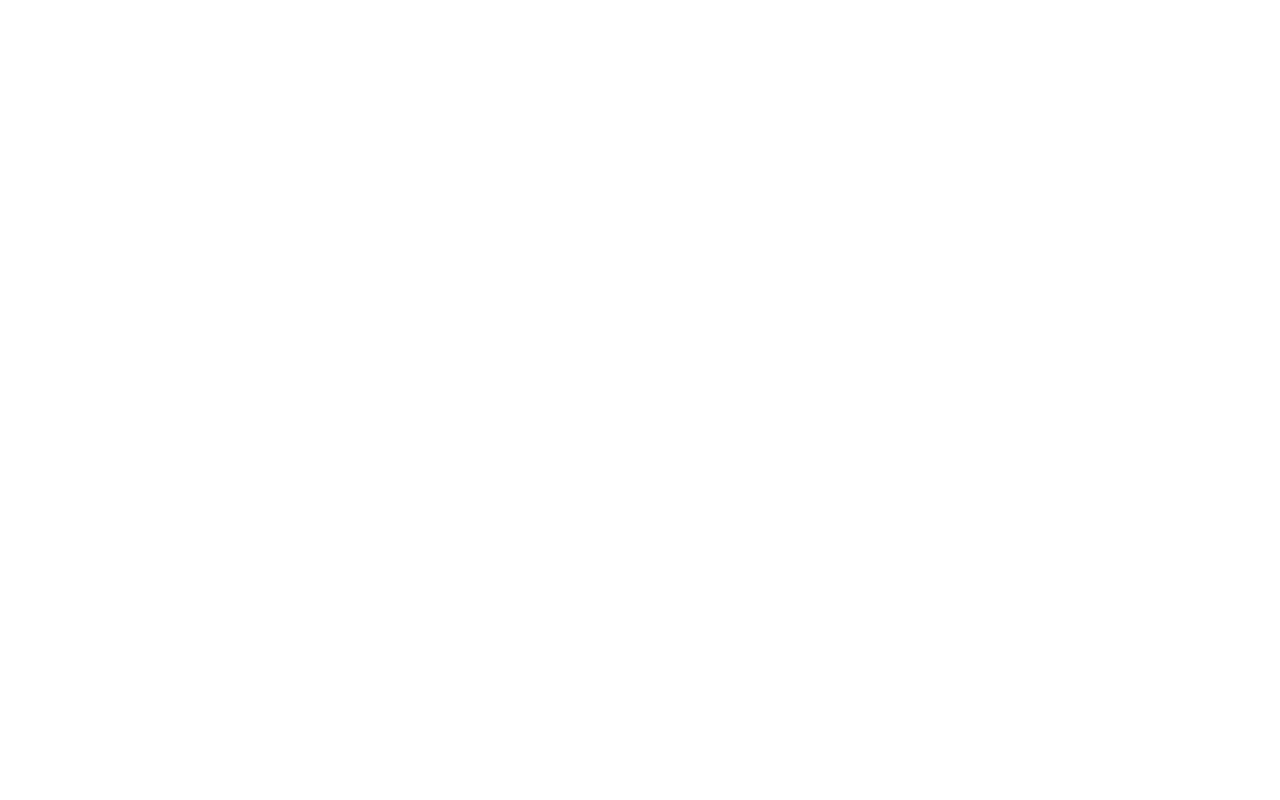
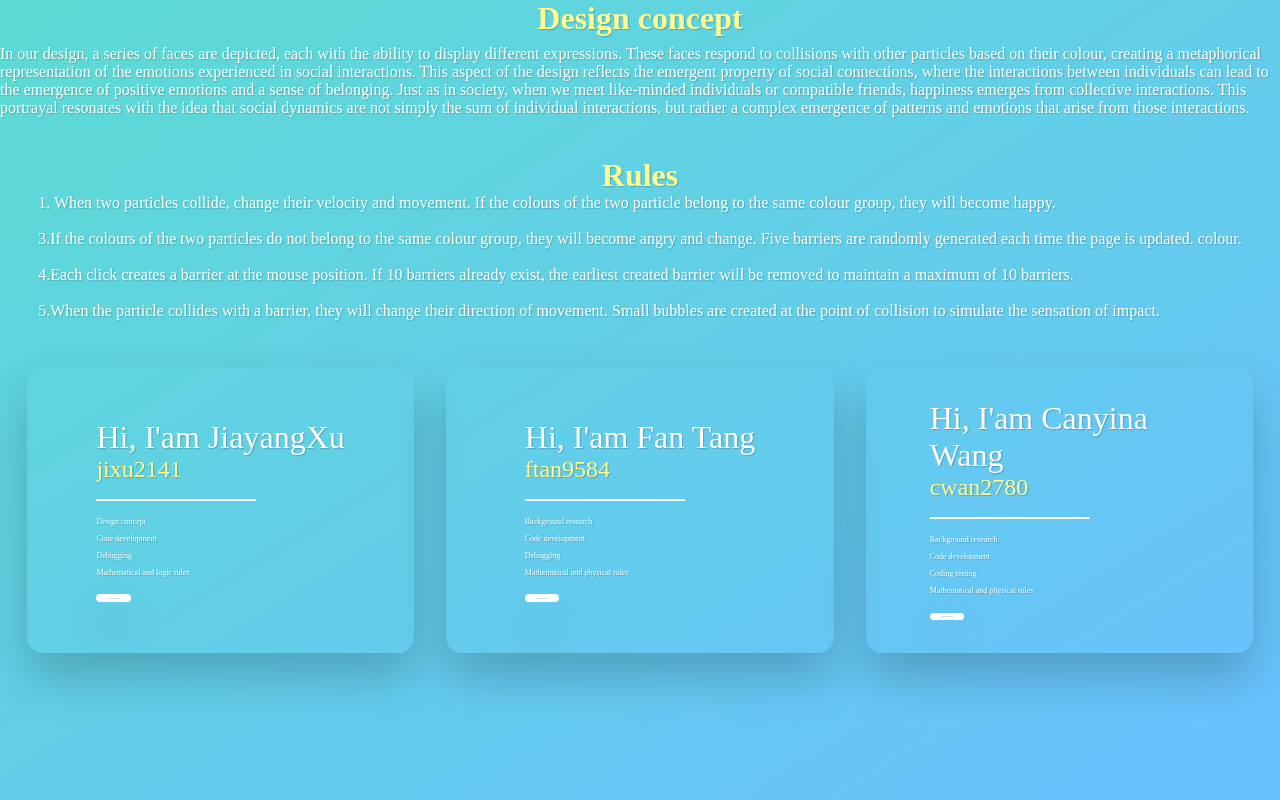
Before and after one commit to TF61223/Assessment-3, a plain HTML site: page assessment 3/Fianl-Assessment-main/team.html in a window 1280 px wide. Drawn offline with Linux system fonts and the light colour scheme.

Commit message:
Add files via upload

```diff
--- a/assessment 3/Fianl-Assessment-main/index.html
+++ b/assessment 3/Fianl-Assessment-main/index.html
@@ -7,6 +7,7 @@
   <meta charset="UTF-8">
   <meta http-equiv="X-UA-Compatible" content="IE=edge">
   <meta name="viewport" content="width=device-width, initial-scale=1.0">
+  <link rel="shortcut icon" href="./icon/creative.png">
   <link rel="icon" href="./icon/favicon.png">
   <link rel="stylesheet" href="style.css">
   <script src="script.js"></script>
@@ -27,7 +28,7 @@
     <p id="p2">Hi, welcome to our group's design work. You can start viewing our creation by clicking on 'Play', or
       click on 'Team' to see our team and design concept.</p>
     <div id="button">
-      <button class="btn" id="btn-1">Team</button>
+      <a href="team.html" target="_blank"><button class="btn" id="btn-1">Team</button></a>
       <button class="btn" id="btn-2">Play</button>
     </div>
   </div>
--- a/assessment 3/Fianl-Assessment-main/particle.js
+++ b/assessment 3/Fianl-Assessment-main/particle.js
@@ -146,6 +146,7 @@ class Particle {
     this.currentColour = newColour;
   }
 
+
   // check particle's collision
   checkCollision(PreParticle) {
     // Calculate the distance between the two particles on the x and y axes.
@@ -182,7 +183,6 @@ class Particle {
           break;
         }
       }
-
       // If they are not in the same colour group then they will show 'anger' mode, and also random their colour.
       if (!sameColourGroup) {
         this.mode = 'anger';
@@ -201,9 +201,9 @@ class Particle {
     }
   }
 
+
   // check the collision between particle and barrier
   checkBarrierCollision(barrier) {
-
     // calculate the distance between the centre of the particle and the centre of the barrier in the x and y directions.
     let dx = barrier.position.x - this.p.x;
     let dy = barrier.position.y - this.p.y;
--- a/assessment 3/Fianl-Assessment-main/team.html
+++ b/assessment 3/Fianl-Assessment-main/team.html
@@ -0,0 +1,120 @@
+<!DOCTYPE html>
+<html lang="en">
+
+<head>
+  <meta charset="UTF-8">
+  <meta http-equiv="X-UA-Compatible" content="IE=edge">
+  <meta name="viewport" content="width=device-width, initial-scale=1.0">
+  <link rel="shortcut icon" href="./icon/creative.png">
+  <link rel="stylesheet" href="teamStyle.css">
+  <title>Team</title>
+</head>
+
+<body>
+  <main>
+    <div class="info">
+      <h1 class="topic">Design concept</h1>
+      <p id="dp">
+        In our design, a series of faces are depicted, each with the ability to display different expressions. These
+        faces
+        respond to collisions with other particles based on their colour, creating a metaphorical representation of the
+        emotions experienced in social interactions.
+        This aspect of the design reflects the emergent property of social connections, where the interactions between
+        individuals can lead to the emergence of positive emotions and a sense of belonging. Just as in society, when we
+        meet like-minded individuals or compatible friends, happiness emerges from collective interactions. This
+        portrayal
+        resonates with the idea that social dynamics are not simply the sum of individual interactions, but rather a
+        complex emergence of patterns and emotions that arise from those interactions.
+      </p>
+    </div>
+
+    <div class="info">
+      <h1 class="topic">Rules</h1>
+      <ul>
+        <li>1. When two particles collide, change their velocity and movement. If
+          the colours of the two particle belong to the same colour group, they will become happy.</li>
+        <br>
+        <li>3.If the colours of the two particles do not belong to the same colour group, they will become angry and
+          change.
+          Five barriers are randomly generated each time the page is updated.
+          colour.</li>
+        <br>
+        <li>4.Each click creates a barrier at the mouse position. If 10 barriers already exist, the earliest created
+          barrier
+          will be removed to maintain a maximum of 10 barriers.</li>
+        <br>
+        <li>5.When the particle collides with a barrier, they will change their direction of movement. Small bubbles are
+          created at the point of collision to simulate the sensation of impact.
+        </li>
+      </ul>
+    </div>
+
+    <div class="card-container">
+      <div class="card">
+        <div class="left">
+          <h3>Hi, I'am JiayangXu</h3>
+          <h5>jixu2141</h5>
+          <hr>
+          <p>
+            Design concept
+          </p>
+          <p>
+            Code development
+          </p>
+          <p>
+            Debugging
+          </p>
+          <p>
+            Mathematical and logic rules
+          </p>
+          <a href="https://github.com/creatorYang98" target="_blank"><div class="span">GET IN GITHUB</div>
+          </div></a>
+      </div>
+
+      <div class="card">
+        <div class="left">
+          <h3>Hi, I'am Fan Tang</h3>
+          <h5>ftan9584</h5>
+          <hr>
+          <p>
+            Background research
+          </p>
+          <p>
+            Code development
+          </p>
+          <p>
+            Debugging
+          </p>
+          <p>
+            Mathematical and physical rules
+          </p>
+          <a href="https://github.com/TF61223/Assessment-3.git" target="_blank"><div class="span">GET IN GITHUB</div>
+          </div></a>
+      </div>
+
+      <div class="card">
+        <div class="left">
+          <h3>Hi, I'am Canyina Wang</h3>
+          <h5>cwan2780</h5>
+          <hr>
+          <p>
+            Background research
+          </p>
+          <p>
+            Code development
+          </p>
+          <p>
+            Coding testing
+          </p>
+          <p>
+            Mathematical and physical rules
+          </p>
+          <a href="https://github.com/canyina/portfolio" target="_blank"><div class="span">GET IN GITHUB</div></a>
+
+        </div>
+      </div>
+    </div>
+  </main>
+</body>
+
+</html>
--- /dev/null
+++ b/assessment 3/Fianl-Assessment-main/teamStyle.css
@@ -0,0 +1,132 @@
+*,
+*::before,
+*::after {
+  margin: 0;
+  padding: 0;
+  list-style: none;
+  text-decoration: none;
+  box-sizing: border-box;
+  user-select: none;
+}
+
+html,
+body {
+  width: 100%;
+  height: 100%;
+}
+
+html {
+  background: linear-gradient(to right bottom, #5cdbd3, #69c0ff 100%);
+}
+
+#app {
+  height: 100%;
+  display: flex;
+  flex-direction: column;
+  justify-content: space-between;
+  align-items: center;
+  padding: 1rem;
+  font-size: 24px
+}
+
+main {
+  width: 100%;
+  color: white;
+  text-shadow: 1px 1px 1px rgba(0, 0, 0, 0.2);
+  display: flex;
+  justify-content: center;
+  flex-wrap: wrap;
+}
+
+.card-container {
+  display: flex;
+  justify-content: center;
+  flex-wrap: wrap;
+}
+
+.card {
+  display: flex;
+  justify-content: center;
+  align-items: center;
+  padding: 2rem 4rem;
+  border-radius: 1rem;
+  box-shadow: 0 1.5rem 3rem rgba(0, 0, 0, 0.2);
+  margin: 1rem;
+  flex: 1 0 calc(33.33% - 2rem);
+}
+
+.left {
+  max-width: 45rem;
+}
+
+h3 {
+  font-size: 2rem;
+  font-weight: 300;
+}
+
+h5 {
+  font-size: 1.5rem;
+  font-weight: 200;
+  color: #fffb8f;
+}
+
+p {
+  font-size: 0.5rem;
+  font-weight: 400;
+  margin: 0.5rem 0;
+  max-width: 1000px;
+}
+
+.span {
+  margin-top: 0.5rem;
+  text-align: center;
+  border-radius: 5rem;
+  background-color: white;
+  padding: 0.2rem 0.7rem;
+  box-shadow: 0 1.5rem 3rem rgba(0, 0, 0, 0.2);
+  display: inline-block;
+  color: #69c0ff;
+  font-size: 0.1rem;
+  font-weight: 600;
+  text-shadow: none;
+  cursor: pointer;
+
+  transition: 200ms;
+}
+
+.span:active {
+  box-shadow: none;
+  transform: translateY(0.2rem);
+}
+
+hr {
+  background-color: white;
+  border: 0.5px solid;
+  content: "";
+  height: 1px;
+  margin: 1rem 0;
+  width: 10rem;
+}
+
+.info {
+  margin-bottom: 2rem;
+  display: flex;
+  flex-direction: column;
+  justify-content: center;
+  align-items: center;
+}
+
+#dp {
+  font-size: 1rem;
+  font-weight: 400;
+  margin: 0.5rem 0;
+  max-width: 1300px;
+}
+
+li{
+  max-width: 1300px;
+}
+
+.topic {
+  color: #fffb8f;
+}
```
Also changed, not shown: assessment 3/Fianl-Assessment-main/icon/creative.png (added).
